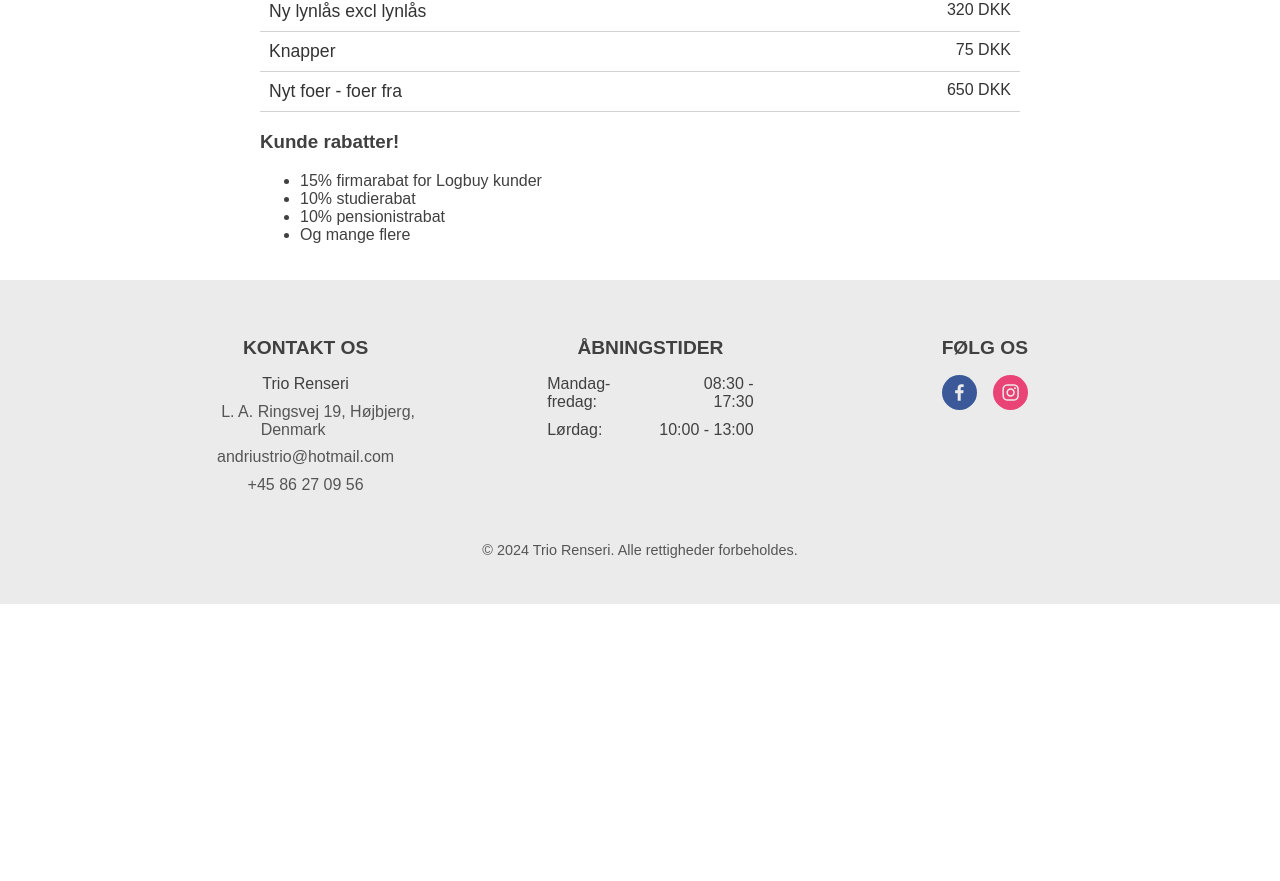
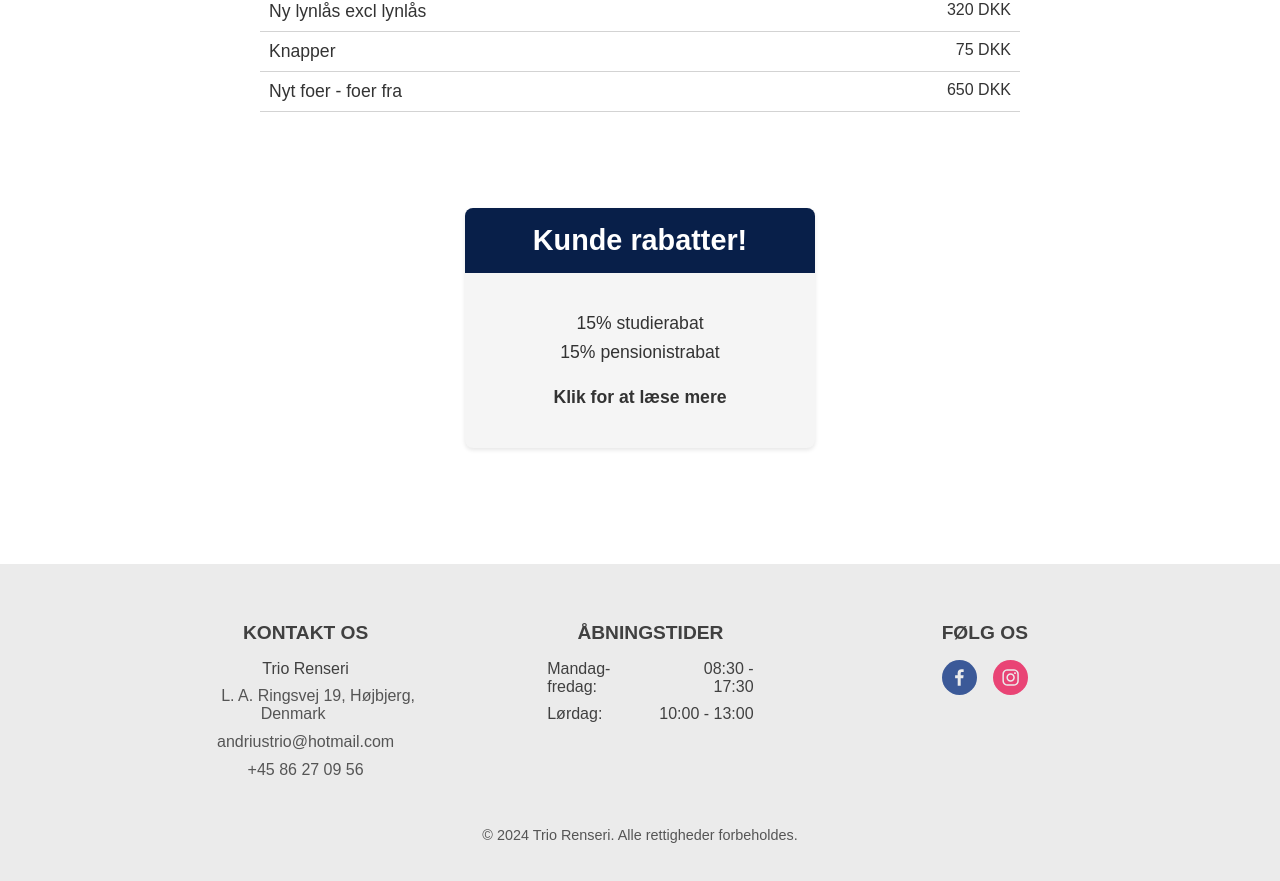
Before and after one commit to Laurapav1/trio-renseri, a Next.js app: page /skraedder/priser in a window 1280 px wide. Shown: the part 1739-2620 px from the top of the page. Before the commit the page ends 2343 px from the top, so only its background shows below. Built offline with nearby package versions, Linux system fonts and the light colour scheme.

Commit message:
style: update Prices component layout and add styling for tilbud section; create new CSS module for pricing page

```diff
--- a/app/skraedder/priser/page.tsx
+++ b/app/skraedder/priser/page.tsx
@@ -4,8 +4,9 @@ import React, { useState } from "react";
 import { useSearchParams } from "next/navigation";
 import Navbar from "@/app/components/navbar/navbar";
 import PageHeroSection from "@/app/components/hero-section/page-hero-section";
+import styles from "./priser.module.css";
 import PriceList from "@/app/components/prisliste/prisliste";
-import styles from "../../components/prisliste/prisliste.module.css";
+import Link from "next/link";
 
 export default function Prices() {
   const searchParams = useSearchParams();
@@ -74,13 +75,18 @@ export default function Prices() {
 function Tilbud() {
   return (
     <div className={styles.tilbudContainer}>
-      <h3>Kunde rabatter!</h3>
-      <ul>
-        <li>15% firmarabat for Logbuy kunder</li>
-        <li>10% studierabat</li>
-        <li>10% pensionistrabat</li>
-        <li>Og mange flere</li>
-      </ul>
+      <Link href="/kunderabat">
+        <div className={styles.tilbudHeader}>
+          <h3>Kunde rabatter!</h3>
+        </div>
+        <div className={styles.tilbudContent}>
+          <ul>
+            <li>15% studierabat</li>
+            <li>15% pensionistrabat</li>
+            <li>Klik for at læse mere</li>
+          </ul>
+        </div>
+      </Link>
     </div>
   );
 }
--- /dev/null
+++ b/app/skraedder/priser/priser.module.css
@@ -0,0 +1,111 @@
+@media screen and (max-width: 1200px) {
+  .container {
+    margin: 3rem;
+  }
+}
+
+.container {
+  max-width: 800px;
+  margin: 0 auto;
+  padding: 20px;
+}
+
+.prislisteContainer {
+  margin-top: 2rem;
+}
+
+.prisliste h2 {
+  margin-top: 5rem;
+  text-align: center;
+  font-size: 1.2rem;
+  margin-bottom: 1.3rem;
+  color: #333;
+  background-color: var(--accent-color);
+  color: white;
+  padding: 1rem;
+  border-radius: 0.2rem;
+  display: flex;
+  justify-content: center;
+}
+
+.prisliste ul {
+  list-style-type: none;
+  padding: 0;
+  margin-bottom: 0;
+}
+
+.prisliste ul li {
+  display: flex;
+  justify-content: space-between;
+  padding: 9px;
+  font-size: 1.1rem;
+  border-bottom: 1px solid #d3d3d3;
+  color: #333333;
+}
+
+.prisliste ul li:hover {
+  background-color: hsl(0, 0%, 96%);
+}
+
+.prisliste ul li div {
+  justify-content: space-between;
+  font-size: 1rem;
+}
+
+.tilbudContainer {
+  border-radius: 8px;
+  text-align: center;
+  background-color: var(--secondary-background-color);
+  box-shadow: 0 2px 4px rgba(0, 0, 0, 0.1);
+  max-width: 350px;
+  margin: 6rem auto;
+  cursor: pointer;
+  overflow: hidden;
+  transition: background-color 0.3s;
+}
+
+.tilbudContainer a {
+  padding: 0;
+}
+
+.tilbudContainer:hover {
+  background-color: hsl(0, 0%, 92%);
+}
+
+.tilbudHeader {
+  background-color: var(--accent-color);
+  padding: 1rem;
+}
+
+.tilbudHeader h3 {
+  color: white;
+  margin: 0;
+  font-size: 1.8rem;
+}
+
+.tilbudContent {
+  padding: 2rem;
+}
+
+.tilbudContent ul {
+  list-style: none;
+  padding: 0;
+  margin: 0;
+}
+
+.tilbudContent ul li {
+  margin: 0.5rem 0;
+  font-size: 1.1rem;
+  color: #333;
+}
+
+.tilbudContent ul li:last-child {
+  margin-top: 1.5rem;
+  font-weight: bold;
+}
+
+.highlighted {
+  color: var(--accent-color);
+  font-weight: bold;
+  background-color: hsl(0, 0%, 98%);
+}
```
